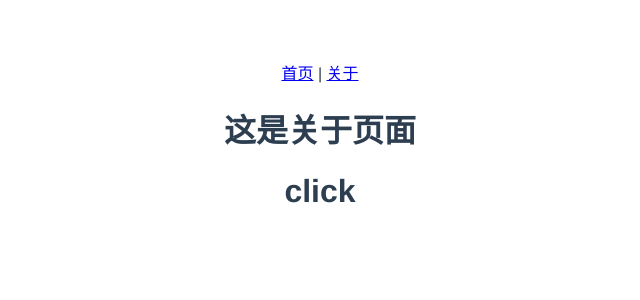
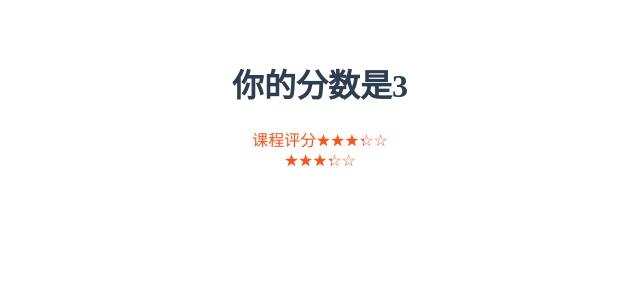
Before and after one commit to xxxevael/mygit, a Vue app: page /#/about in a window 1280 px wide. Shown: the top 300 px of the page, without its empty margins (320-960 px from the left). Built offline with nearby package versions, Linux system fonts and the light colour scheme.

Commit message:
封装一个迷你的评级组件== 1、自定义组件使用v-model 2、通过props/emits实现父子组件传值

```diff
--- a/index.html
+++ b/index.html
@@ -6,6 +6,11 @@
     <meta name="viewport" content="width=device-width, initial-scale=1.0" />
     <title>Vite App</title>
   </head>
+  <style>
+    html,body{
+      font-family: serif;
+    }
+  </style>
   <body>
     <div id="app"></div>
     <script type="module" src="/src/main.js"></script>
--- a/src/App.vue
+++ b/src/App.vue
@@ -1,20 +1,25 @@
 <script setup>
+import { ref } from "vue-demi";
+import Rate from "./components/Rate.vue";
+let score = ref(3);
+function update(num) {
+	score.value = num;
+}
 // This starter template is using Vue 3 <script setup> SFCs
 // Check out https://v3.vuejs.org/api/sfc-script-setup.html#sfc-script-setup
-import HelloWorld from "./components/HelloWorld.vue";
 </script>
 
 <template>
-	<div>
-		<router-link to="/">首页</router-link> |
-		<router-link to="/about">关于</router-link>
-	</div>
-	<router-view></router-view>
+	<h1>你的分数是{{ score }}</h1>
+	<Rate v-model="score">课程评分</Rate>
+	<Rate v-model="score">
+		<img src="/public/favicon.ico" alt="" />
+	</Rate>
 </template>
 
 <style>
 #app {
-	font-family: Avenir, Helvetica, Arial, sans-serif;
+	/* font-family: Avenir, Helvetica, Arial, sans-serif; */
 	-webkit-font-smoothing: antialiased;
 	-moz-osx-font-smoothing: grayscale;
 	text-align: center;
--- /dev/null
+++ b/src/components/Rate.vue
@@ -0,0 +1,110 @@
+<template>
+	<div :style="fontstyle">
+		<!-- {{ rate }} -->
+		<slot></slot>
+		<div class="rate" @mouseout="mouseOut">
+			<span @mouseover="mouseOver(num)" v-for="num in 5" :key="num">☆</span>
+			<span class="hollow" :style="fontwidth">
+				<span
+					@click="onRate(num)"
+					@mouseover="mouseOver(num)"
+					v-for="num in 5"
+					:key="num"
+					>★</span
+				>
+			</span>
+		</div>
+	</div>
+</template>
+
+<script setup>
+import { defineEmits, defineProps, computed, ref } from "vue-demi";
+
+//组件的v-model   一般表单的v-model实现了数据的双向绑定  再自定义组件中使用v-model进行数据的双向绑定时
+// 1、先将属性名修改为 modelValue
+// 2、通过 update:modelValue 这个emit事件发出通知即可
+
+/****
+ * let props = defineProps({
+      modelValue: Number,
+      theme: { type: String, default: "orange" },
+    });
+    后续使用props.modelValue
+
+ * let emits = defineEmits(["update:modelValue"]);
+    function onRate(num) {
+      emits("update:modelValue", num);
+    }
+ *
+
+    在使用该组件时可以直接使用v-model
+    <Rate v-model="score"></Rate>
+ */
+
+//不使用v-model时
+/***
+ * let props = defineProps({
+      value: Number,
+      theme: { type: String, default: "orange" },
+    });
+    后续使用props.value
+ *
+    let emits = defineEmits('update-rate');
+    function onRate(num) {
+      emits("'update-rate'", num);
+    }
+ *
+ * 在使用该组件时可以直接使用v-model
+    <Rate :value="score" @update-rate="update"></Rate>
+ */
+let emits = defineEmits(["update:modelValue"]);
+function onRate(num) {
+	emits("update:modelValue", num);
+}
+let props = defineProps({
+	modelValue: Number,
+	theme: { type: String, default: "orange" },
+});
+console.log(props);
+// let rate = computed(() =>
+// 	"★★★★★☆☆☆☆☆".slice(5 - props.value, 10 - props.value)
+// );
+const themeObj = {
+	black: "#00",
+	white: "#fff",
+	red: "#f5222d",
+	orange: "#fa541c",
+	yellow: "#fadb14",
+	green: "#73d13d",
+	blue: "#40a9ff",
+};
+const fontstyle = computed(() => {
+	return `color:${themeObj[props.theme]}`;
+});
+
+//评分宽度
+let width = ref(props.modelValue);
+function mouseOver(i) {
+	width.value = i;
+}
+function mouseOut() {
+	width.value = props.modelValue;
+}
+
+const fontwidth = computed(() => `width:${width.value}em`);
+</script>
+
+<style scoped>
+.rate {
+	position: relative;
+	display: inline-block;
+}
+.rate > span.hollow {
+	position: absolute;
+	display: inline-block;
+	top: 0;
+	left: 0;
+	width: 0;
+	overflow: hidden;
+}
+</style>
--- a/src/components/Todolist.vue
+++ b/src/components/Todolist.vue
@@ -15,7 +15,7 @@
 		</div>
 	</div>
 
-	<button @click="loading">123</button>
+	<!-- <button @click="loading">123</button> -->
 </template>
 <script setup>
 import { ref } from "@vue/reactivity";
--- a/src/pages/About.vue
+++ b/src/pages/About.vue
@@ -1,9 +1,13 @@
 <template>
 	<h1>这是关于页面</h1>
 	<h1 @click="toggle">click</h1>
+	<Rate :value="3" theme="red"></Rate>
 </template>
 <script setup>
 // 利用vueuse实现全屏功能
 import { useFullscreen } from "@vueuse/core";
+import { ref } from "vue-demi";
+import Rate from "../components/Rate.vue";
+let score = ref(3);
 const { isFullscreen, enter, exit, toggle } = useFullscreen();
 </script>
--- a/src/router/index.js
+++ b/src/router/index.js
@@ -1,6 +1,7 @@
 import { createRouter,createWebHashHistory} from 'vue-router'
-import Home from '../pages/home.vue'
-import About from '../pages/about.vue'
+//当引入页面/pages/About.vue 页面的名称大小写与实际页面的名称大小写不同时 vite热更新会失效
+import Home from '../pages/Home.vue'
+import About from '../pages/About.vue'
 
 const routes =[
   {
```
